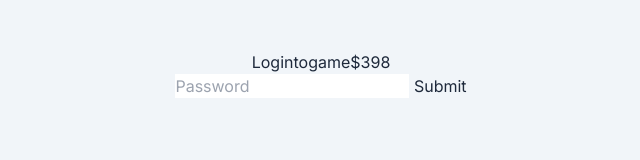
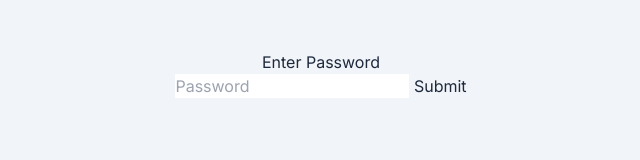
Before and after one commit to Omeed94/Negotiation-Gauntlet1, a plain HTML site: page index.html in a window 1280 px wide. Shown: the full height of the page, 319-959 px from the left. Drawn offline with nearby package versions, Linux system fonts and the light colour scheme.

Commit message:
Update index.html

```diff
--- a/index.html
+++ b/index.html
@@ -68,7 +68,7 @@
 <body class="bg-slate-100 text-slate-800">
     <!-- Password Prompt -->
     <div id="password-container">
-        <h2>Logintogame$398</h2>
+        <h2>Enter Password</h2>
         <input type="password" id="password-input" placeholder="Password">
         <button onclick="checkPassword()">Submit</button>
     </div>
```
